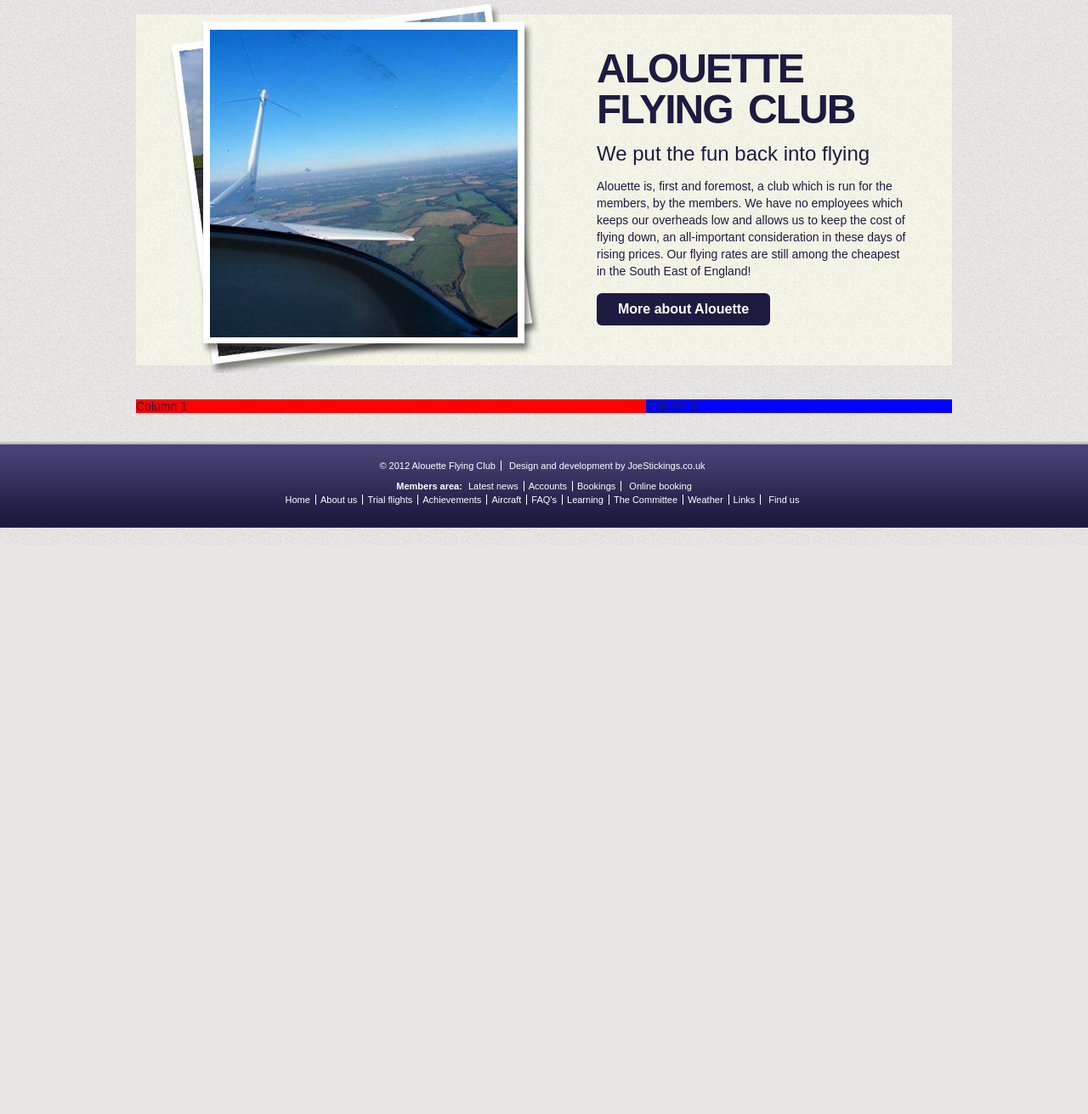
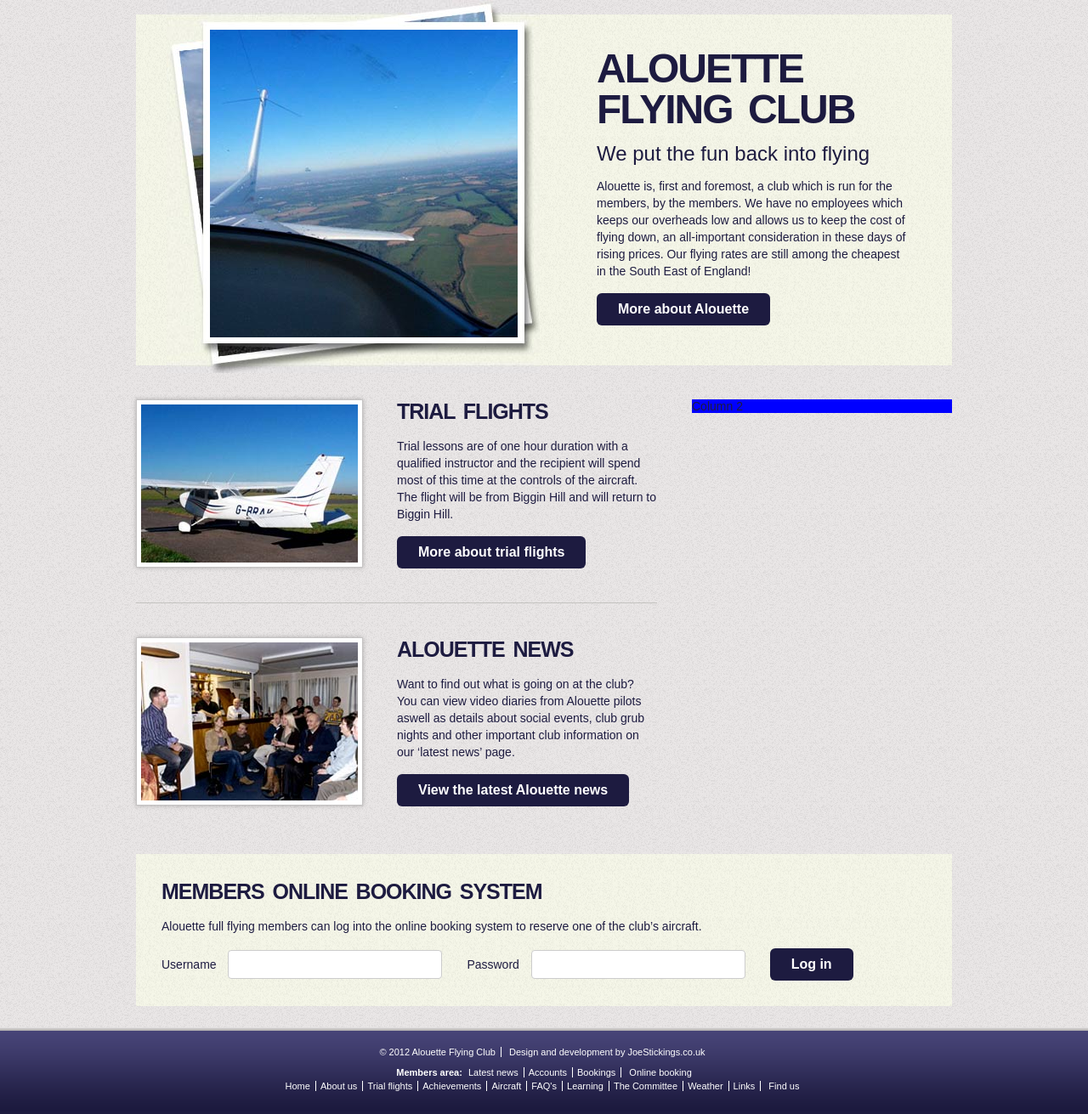
Before and after one commit to joestickings/htdocs_alouette, a PHP site: page / in a window 1280 px wide. Shown: the part 158-1469 px from the top of the page at 85% size. Before the commit the page ends 800 px from the top, so only its background shows below. Run offline with PHP 8.4, Linux system fonts and the light colour scheme; some libraries are stand-ins or nearby versions.

Commit message:
Latest set of files for the build

```diff
--- a/common/header.php
+++ b/common/header.php
@@ -7,6 +7,7 @@
         </a>
 
         <nav id="MembersNav">
+
             <span>Members area:</span>
 
             <ul class="clear">
--- /dev/null
+++ b/common/online-booking-login.php
@@ -0,0 +1,15 @@
+<form id="PageLogInForm" method="post" action="http://213.239.220.199/aero-vor.ch/pro/lib/cgi-bin/login.cgi" name="pageForm" target="_blank" class="highlightContent">
+      <h2>Members online booking system</h2>
+      <p>Alouette full flying members can log into the online booking system to reserve one of the club’s aircraft.</p>
+
+      <input type="hidden" value="Enter" name="action">
+      <input type="hidden" value="alouette_flying_club" name="company">
+
+      <label for="OnlineBookingUsername">Username</label>
+      <input type="text" id="OnlineBookingUsername" name="Username" value="" />
+
+      <label for="OnlineBookingPassword">Password</label>
+      <input type="password" id="OnlineBookingPassword" name="Password" size="15" value="" />
+
+      <input type="submit" class="button" value="Log in" />
+</form>
--- a/common/page-head.php
+++ b/common/page-head.php
@@ -14,7 +14,10 @@
 
 <link href="css/base.css" rel="stylesheet" media="screen" type="text/css">
 
-<!--<script type="text/javascript" language="javascript" src="http://html5shim.googlecode.com/svn/trunk/html5.js"></script>-->
+<!--[if lt IE 9]>
+	<link href="css/ie.css" rel="stylesheet" media="screen" type="text/css">
+	<script src="http://html5shiv.googlecode.com/svn/trunk/html5.js"></script>
+<![endif]-->
 <script type="text/javascript" language="javascript" src="js/jquery-1.7.2.min.js"></script>
 <script type="text/javascript" language="javascript" src="js/base.js"></script>
 
--- a/css/base.css
+++ b/css/base.css
@@ -372,9 +372,11 @@ h1 {
 }
 
 h2 {
-	font-size: 24px;
-	line-height: 24px;
-	font-weight: normal;
+	font-size: 25px;
+	font-weight: bold;
+	text-transform: uppercase;
+	letter-spacing: -1px;
+	word-spacing: 0.15em;
 	margin-bottom: 16px;
 }
 
@@ -389,12 +391,27 @@ article {
 	padding: 25px 0;
 }
 
+article .highlightContent {
+	background: url('../images/core/feature_bkg.gif') repeat top left;
+	padding: 30px
+}
+
 article .mainFeature {
 	width: 960px;
 	height: 413px;
 	margin-bottom: 40px;
 	position: relative;
 	background: url('../images/core/feature_bkg.gif') repeat top left;
+}
+
+article .mainFeature h2 {
+	font-size: 24px;
+	line-height: 24px;
+	font-weight: normal;
+	margin-bottom: 16px;
+	text-transform: none;
+	letter-spacing: 0;
+	word-spacing: 0;
 }
 
 article .mainFeature .mainFeatureContent {
@@ -422,18 +439,129 @@ article .mainFeature .mainFeatureImages img {
 article .largeCol {
 	float: left;
 	display: inline;
-	width: 600px;
-	background: red;
+	width: 614px;
+	margin: 0 40px 40px 0;
 }
+
+article .largeCol img {
+	float: left;
+	display:  inline;
+	background: #fff;
+	padding: 5px;
+	border: 1px solid #c5c3c3;
+	box-shadow: 0 0 5px rgba(0, 0, 0, 0.25);
+	-webkit-box-shadow: 0 0 5px rgba(0, 0, 0, 0.25);
+	-moz-box-shadow: 0 0 5px rgba(0, 0, 0, 0.25);
+	-o-box-shadow: 0 0 5px rgba(0, 0, 0, 0.25);
+}
+
+article .largeCol .teaserBox {
+	border-bottom: 1px solid #c3c2bf;
+	padding: 0 0 40px 0;
+	margin-bottom: 40px;
+}
+
+article .largeCol .last {
+	border-bottom: none;
+	padding: 0;
+	margin-bottom: 0;
+}
+
+article .largeCol .teaserContent {
+	float: left;
+	display: inline;
+	width: 306px;
+	margin: 0 0 0 40px;
+}
+
 
 article .smallCol {
 	float: left;
 	display: inline;
-	width: 360px;
+	width: 306px;
+	margin: 0 0 40px 0;
 	background: blue;
 }
 
+article #PageLogInForm input[type='text'],
+article #PageLogInForm input[type='password'] {
+	font-size: 14px;
+	padding: 8px;
+	margin: 0 25px 0 10px;
+	width: 234px;
+}
+
+
 @media only screen and (max-width: 970px) {
+
+	header #HeaderContent {
+		width: 100%;
+	}
+
+	header #HeaderContent img#LogoText {
+		display: none;
+	}
+
+	header nav#MembersNav #MembersNavLogIn form {
+		position: static;
+	}
+
+
+	footer #FooterContent {
+		width: 90%;
+		padding-left: 5%;
+		padding-right: 5%;
+	}
+
+	article {
+		width: 100%;
+	}
+
+	article .mainFeature {
+		width: auto;
+		height: auto;
+		display:  block;
+		padding: 40px;
+		margin-top: -28px;
+	}
+
+	article .mainFeature .mainFeatureImages {
+		display: none;
+	}
+
+	article .mainFeature .mainFeatureContent {
+		width: 100%;
+		position: static;
+	}
+
+	article .largeCol {
+		width: 90%;
+		padding: 0 5%;
+	}
+
+	article .largeCol .teaserContent {
+		width: auto;
+		float: none;
+		margin: 0;
+		padding: 0;
+	}
+
+	article .largeCol img {
+		margin-right: 25px;
+		margin-bottom: 10px;
+	}
+
+	article #PageLogInForm input[type='text'],
+	article #PageLogInForm input[type='password'] {
+		width: 90%;
+		margin-left: 0;
+		margin-bottom: 20px;
+	}
+
+	article #PageLogInForm label {
+		margin-bottom: 9px;
+		float: left;
+	}
 
 }
 
--- a/index.php
+++ b/index.php
@@ -33,13 +33,44 @@
 
     <div class="clear">
         <div class="largeCol">
-            Column 1
+
+            <div class="teaserBox clear">
+
+                <a href="/Trial-flights" title="Trial flights with Alouette">
+                    <img src="../images/home/trial_flights.jpg" width="255" height="186" alt="Trial flights with Alouette" />
+                </a>
+
+                <div class="teaserContent">
+                    <h2>Trial flights</h2>
+                    <p>Trial lessons are of one hour duration with a qualified instructor and the recipient will spend most of this time at the controls of the aircraft. The flight will be from Biggin Hill and will return to Biggin Hill.</p>
+                    <a href="/Trial-flights" class="button clear" title="More about trial flights">More about trial flights</a>
+                </div>
+
+            </div>
+
+            <div class="teaserBox last clear">
+
+                <a href="/Alouette-news" title="The latest Alouette news">
+                    <img src="../images/home/members.jpg" width="255" height="186" alt="The latest Alouette news" />
+                </a>
+
+                <div class="teaserContent">
+                    <h2>Alouette news</h2>
+                    <p>Want to find out what is going on at the club? You can view video diaries from Alouette pilots aswell as details about social events, club grub nights and other important club information on our ‘latest news’ page.</p>
+                    <a href="/Alouette-news" class="button clear" title="View the latest Alouette news">View the latest Alouette news</a>
+                </div>
+
+            </div>
+
         </div>
 
         <div class="smallCol">
             Column 2
         </div>
     </div>
+
+    <?php include "common/online-booking-login.php"; ?>
+
 
 </article>
 
```
Also changed, not shown: css/ie.css (+17 -106 lines), feeds/weather.php (added, +97 -0 lines), images/home/members.jpg (added), images/home/trial_flights.jpg (added), 1 other file.
